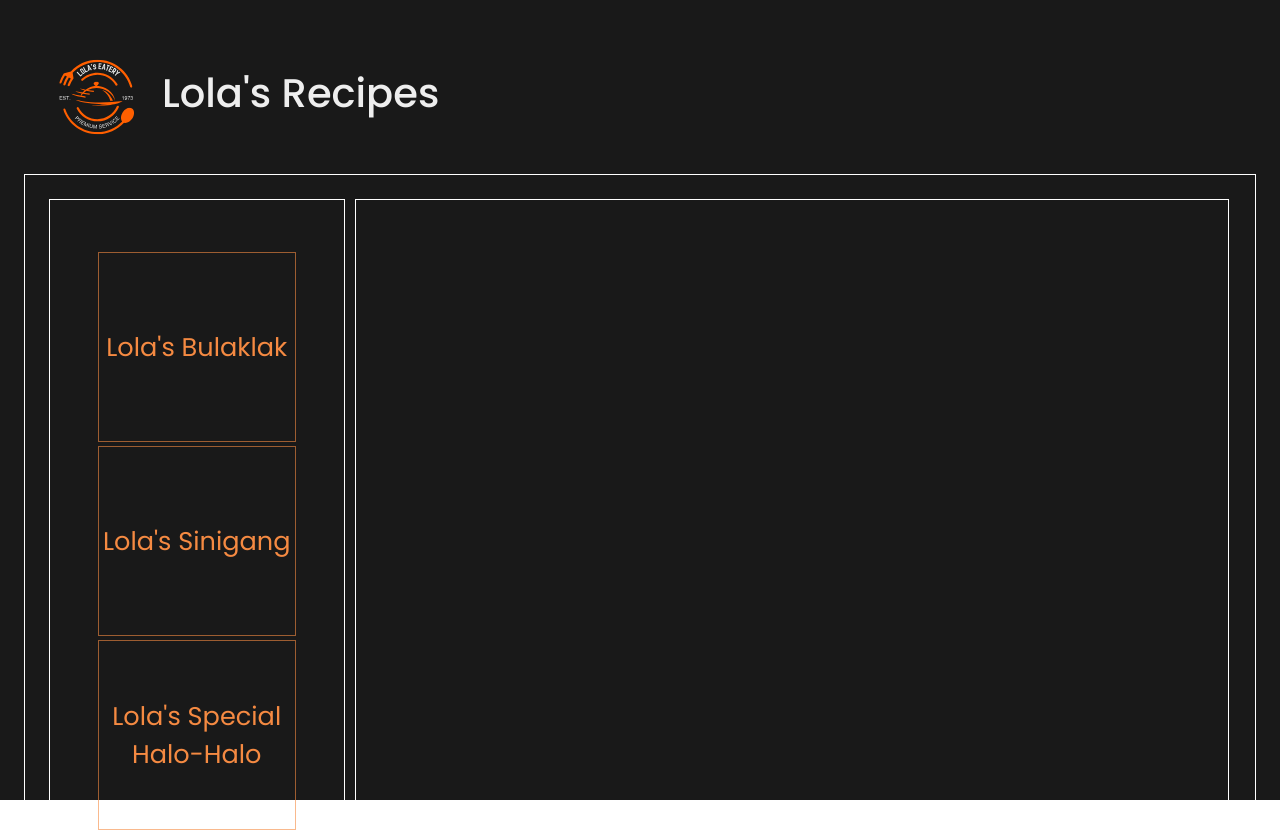
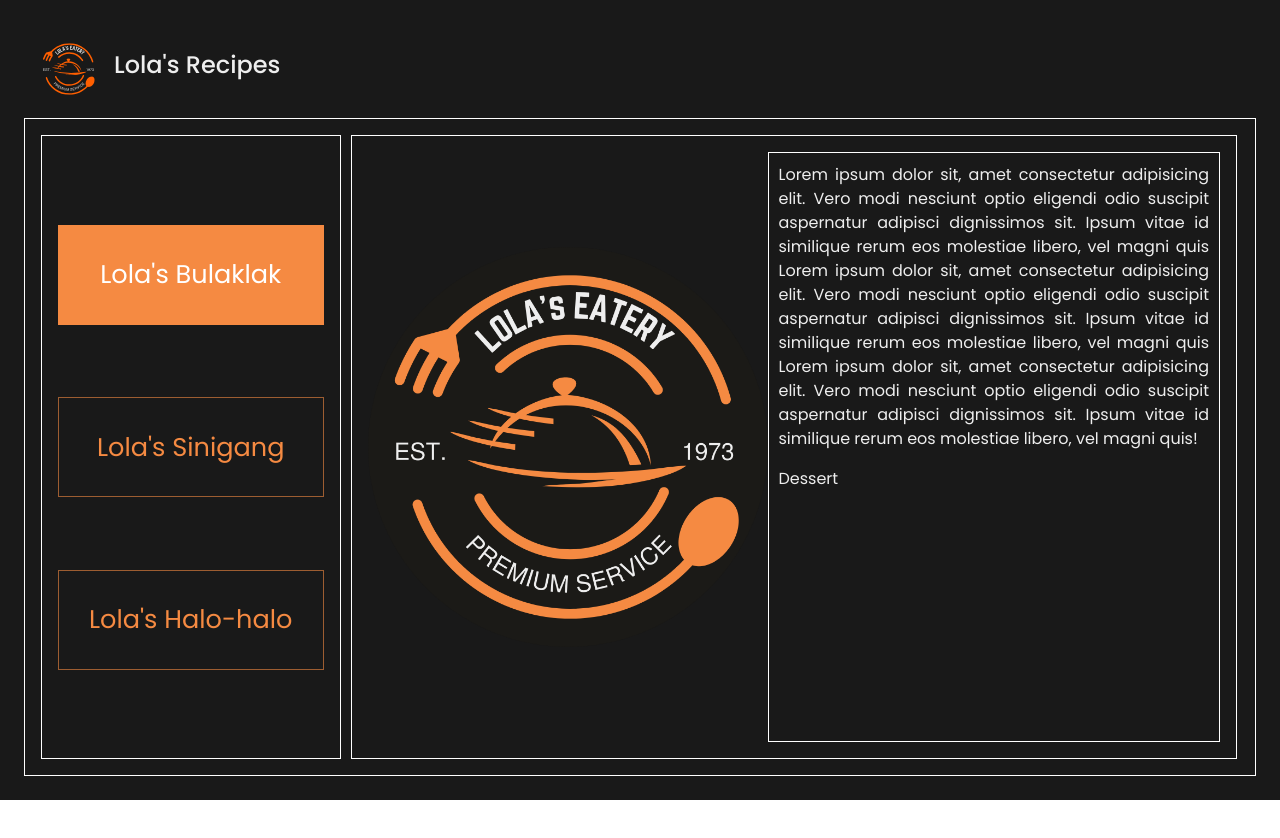
Before and after one commit to Josiah-090602/Odin-Recipe, a plain HTML site: page src/index.html in a window 1280 px wide. After the commit the page ends 800 px from the top, so only its background shows below. Drawn offline with nearby package versions, Linux system fonts and the light colour scheme.

Commit message:
Modified: script.js added active indicator to menu buttons

```diff
--- a/src/index.html
+++ b/src/index.html
@@ -18,26 +18,24 @@
 </head>
 <body>
     <div class="main-con d-flex flex-column p-4">
-        <div class="head-con p-2  mb-1 ">
-            <img src="/img/LOLA’s EATERY.svg" alt="Eary Logo" width="130">
-            <h1 class="">Lola's Recipes</h1>
+        <div class="head-con mb-1 ">
+            <img src="/img/LOLA’s EATERY.svg" alt="Eary Logo" width="90">
+            <h4 class="">Lola's Recipes</h4>
         </div>
 
-        <div class="content-wrapper p-4 d-flex ">
-            <div class="menu-section p-5 ">
-                <ul class="menu-list d-flex flex-column  list-unstyled">
-                    <li class="menu-item">
-                        <a href="" class="menu-link">Lola's Bulaklak</a>
-                    </li>
-                    <li class="menu-item">
-                        <a href="" class="menu-link">Lola's Sinigang</a>
-                    </li>
-                    <li class="menu-item">
-                        <a href="" class="menu-link">Lola's Special Halo-Halo</a>
-                    </li>
-                </ul>
+        <div class="content-wrapper p-3 d-flex ">
+            <div id="menu-section" class="menu-section p-3 ">
+                <button class="menu-btn active">Lola's Bulaklak</button>
+                <button class="menu-btn">Lola's Sinigang</button>
+                <button class="menu-btn">Lola's Halo-halo</button>
             </div>
-            <div class="content-section">
+            <div class="content-section p-3 d-flex align-items-center justify-content-center">
+
+                <img src="/img/LOLA’s EATERY.png" alt="defaul" width="400" height="400">
+                <div class="text-wrapper">
+                    <p class="origin">Lorem ipsum dolor sit, amet consectetur adipisicing elit. Vero modi nesciunt optio eligendi odio suscipit aspernatur adipisci dignissimos sit. Ipsum vitae id similique rerum eos molestiae libero, vel magni quis Lorem ipsum dolor sit, amet consectetur adipisicing elit. Vero modi nesciunt optio eligendi odio suscipit aspernatur adipisci dignissimos sit. Ipsum vitae id similique rerum eos molestiae libero, vel magni quis Lorem ipsum dolor sit, amet consectetur adipisicing elit. Vero modi nesciunt optio eligendi odio suscipit aspernatur adipisci dignissimos sit. Ipsum vitae id similique rerum eos molestiae libero, vel magni quis! <p>
+                    <p class="category">Dessert</p>
+                </div>
 
             </div>
         </div>
--- a/src/script.js
+++ b/src/script.js
@@ -1,15 +1,31 @@
-let menuLink = document.querySelectorAll('.menu-link')
+const header = document.getElementById('menu-section')
+const menuLink = header.getElementsByClassName('menu-btn')
 
 
-menuLink.forEach( menu => {
-    menu.addEventListener("click", _e => {
-        removeActive()
-        menu.classList.add('active')
-    })
-})
-
-const removeActive = () => {
-    menuLink.forEach( menu => {
-        menu.classList.remove('active')
+for (let i = 0; i < menuLink.length; i++){
+    menuLink[i].addEventListener("click", function() {
+        const current = document.getElementsByClassName("active")
+        current[0].className = current[0].className.replace("active","")
+        this.className += " active"
     })
 }
+
+
+const menus = [document.querySelectorAll('.menu-btn')]
+const dataContent = []
+dataContent[0] = "Bulaklak"
+dataContent[1] = "Sinigang"
+dataContent[2] = "Halo-halo"
+
+console.log (menus)
+
+function changeContent () {
+    if (menuLink.classList.contain){
+        console.log (dataContent[0])
+    }else if(menus[1] = "button.menu-btn.active"){
+        console.log (dataContent[1])
+    }else if(menus[2] = "button.menu-btn.active"){
+        console.log (dataContent[2])
+    }
+
+}
--- a/src/style.css
+++ b/src/style.css
@@ -34,7 +34,7 @@
 
 .content-wrapper{
     border: 1px solid white;
-    height: 100%;
+    height: 100% !important;
     padding: 10px;
     width: 100%;
     gap: 10px;
@@ -43,6 +43,9 @@
 .menu-section{
     border: 1px solid white;
     width: 25%;
+    display: flex;
+    flex-direction: column;
+    justify-content: space-evenly;
 }
 .content-section{
     border: 1px solid white;
@@ -52,7 +55,8 @@
     height: 100%;
     justify-content: space-evenly;
 }
-.menu-link{
+.menu-btn{
+    background-color: transparent;
     display: flex;
     justify-content: center;
     align-items: center;
@@ -61,10 +65,10 @@
     border: 1px solid rgb(245, 138, 66, 0.6);
     color: var(--tertiary-color);
     text-decoration: none;
-    height: 190px;
+    height: 100px;
     cursor: pointer;
 }
-.menu-link:hover{
+.menu-btn:hover{
     background-color: rgb(245, 138, 66, 0.2);
     transition: 0.3s ease-out !important;
     text-decoration: none;
@@ -77,3 +81,19 @@
     color: white !important;
     border: rgb(245, 138, 66);
 }
+
+.menu-btn:active{
+    background-color: rgb(245, 138, 66, 0.2);
+    transition: 0.3s ease-out !important;
+    text-decoration: none;
+    color: white !important;
+    border: 1px solid rgb(245, 138, 66, 0.6);
+}
+
+.text-wrapper{
+    color: var(--white-color);
+    padding: 10px !important;
+    border: 1px solid white;
+    height: 100%;
+    text-align: justify;
+}
```
